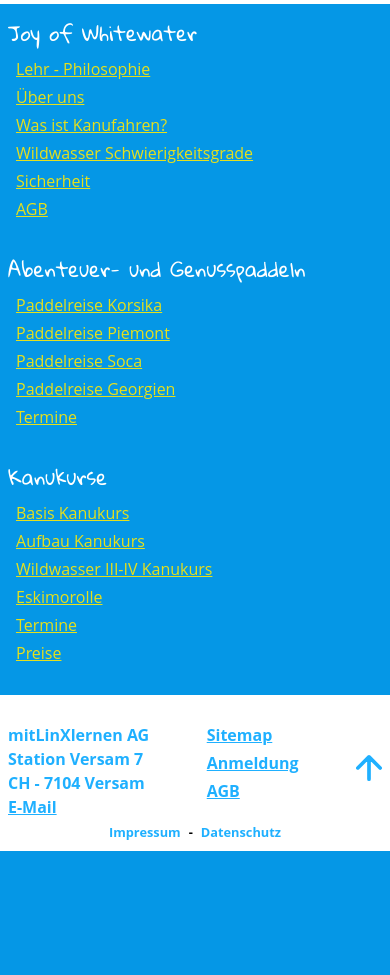
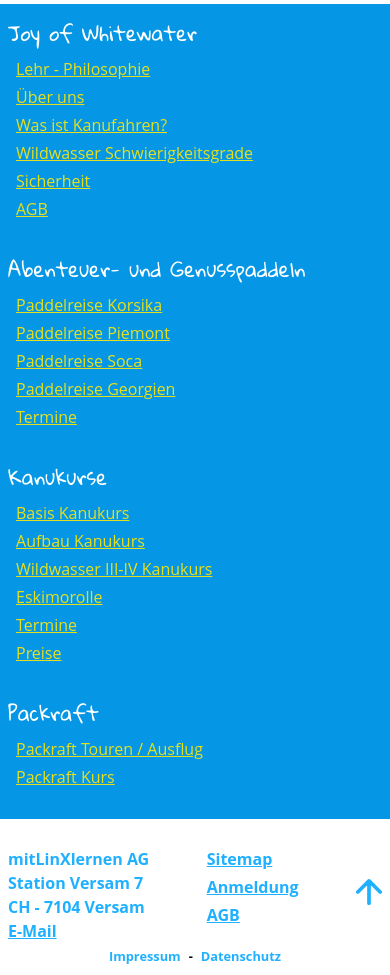
Before and after one commit to TomFrey/joy-of-whitewater, a PHP site: page /sitemap.html in a window 390 px wide. Shown: the part 57-1032 px from the top of the page. Before the commit the page ends 908 px from the top, so only its background shows below. Run offline with PHP 8.4, Linux system fonts and the light colour scheme; some libraries are stand-ins or nearby versions.

Commit message:
Packraft in die Sitemap aufgenommen. / Breakpoints angepasst.

```diff
--- a/src/assets/css/main.css
+++ b/src/assets/css/main.css
@@ -320,7 +320,7 @@ nav {
 
 /* *************************************************** */
 /* *********** ab hier für desktop ******************* */
-@media screen and (min-width: 740px) {
+@media screen and (min-width: 1050px) {
   .nav-wrapper {
     position: sticky;
     top: 0;
@@ -581,7 +581,7 @@ img.text-container-fill__bottom {
 
 /* *************************************************** */
 /* *********** ab hier für desktop ******************* */
-@media screen and (min-width: 740px) {
+@media screen and (min-width: 1050px) {
   .text-container-main {
     display: flex;
     flex-flow: row nowrap;
@@ -691,7 +691,7 @@ img.text-container-fill__bottom {
 
 /* ******************* */
 /* ab hier für desktop */
-@media screen and (min-width: 740px) {
+@media screen and (min-width: 1050px) {
   .parallax {
     perspective: 1px;
     height: 100vh;
@@ -875,7 +875,7 @@ h4.course-list-detail__title::after {
 
 /* *************************************************** */
 /* *********** ab hier für desktop ******************* */
-@media screen and (min-width: 740px) {
+@media screen and (min-width: 1050px) {
   .course-list {
     padding: 8px 16px; }
   .course-list-item:hover {
@@ -1011,7 +1011,7 @@ h4.course-list-detail__title::after {
 
 /* *************************************************** */
 /* *********** ab hier für desktop ******************* */
-@media screen and (min-width: 740px) {
+@media screen and (min-width: 1050px) {
   .footer {
     background-color: #ffffff;
     padding: 8px 16px; }
@@ -1254,7 +1254,7 @@ h4.course-list-detail__title::after {
 
 /* *************************************************** */
 /* *********** ab hier für desktop ******************* */
-@media screen and (min-width: 740px) {
+@media screen and (min-width: 1050px) {
   .anmeldung {
     margin: 16px 16px;
     padding: 16px 16px; }
@@ -1305,9 +1305,33 @@ h4.course-list-detail__title::after {
 .gridx12__width4--col3of3 {
   grid-area: 3 / 1 / 3 / 13; }
 
+.gridx12__width3--col1of4 {
+  grid-area: 1 / 1 / 1 / 13; }
+
+.gridx12__width3--col2of4 {
+  grid-area: 2 / 1 / 2 / 13; }
+
+.gridx12__width3--col3of4 {
+  grid-area: 3 / 1 / 3 / 13; }
+
+.gridx12__width3--col4of4 {
+  grid-area: 4 / 1 / 4 / 13; }
+
+/* *************************************************** */
+/* *********** ab hier für tablet ******************* */
+@media screen and (min-width: 440px) {
+  .gridx12__width3--col1of4 {
+    grid-area: 1 / 1 / 1 / 7; }
+  .gridx12__width3--col2of4 {
+    grid-area: 1 / 7 / 1 / 13; }
+  .gridx12__width3--col3of4 {
+    grid-area: 2 / 1 / 2 / 7; }
+  .gridx12__width3--col4of4 {
+    grid-area: 2 / 7 / 2 / 13; } }
+
 /* *************************************************** */
 /* *********** ab hier für desktop ******************* */
-@media screen and (min-width: 740px) {
+@media screen and (min-width: 1050px) {
   .gridx3 {
     display: grid;
     grid-template: [Zeile1] "row1 row1 row1" auto [Zeile1Ende]/auto 1200px auto; }
@@ -1344,7 +1368,15 @@ h4.course-list-detail__title::after {
   .gridx12__width4--col2of3 {
     grid-area: 1 / 5 / 1 / 9; }
   .gridx12__width4--col3of3 {
-    grid-area: 1 / 9 / 1 / 13; } }
+    grid-area: 1 / 9 / 1 / 13; }
+  .gridx12__width3--col1of4 {
+    grid-area: 1 / 1 / 1 / 4; }
+  .gridx12__width3--col2of4 {
+    grid-area: 1 / 4 / 1 / 7; }
+  .gridx12__width3--col3of4 {
+    grid-area: 1 / 7 / 1 / 10; }
+  .gridx12__width3--col4of4 {
+    grid-area: 1 / 10 / 1 / 13; } }
 
 /*
 	Code übernommen und angepasst von Norman van der Mull
@@ -1420,7 +1452,7 @@ h4.course-list-detail__title::after {
 /* *************************************************************************************/
 /*                                ab hier nur für desktop                              */
 /* *************************************************************************************/
-@media screen and (min-width: 740px) {
+@media screen and (min-width: 1050px) {
   .image-slider-wrapper {
     max-width: 1000px;
     margin: 16px auto; }
@@ -1542,7 +1574,7 @@ h4.course-list-detail__title::after {
 
 /* *************************************************** */
 /* *********** ab hier für desktop ******************* */
-@media screen and (min-width: 740px) {
+@media screen and (min-width: 1050px) {
   .text-container-drawer.text-container-drawer--details .prices th:first-child, .text-container-drawer.text-container-drawer--details.js-show .prices th:first-child {
     position: static; }
   .scrollable-table-wrapper {
@@ -1573,7 +1605,7 @@ h4.course-list-detail__title::after {
 
 /* *************************************************** */
 /* *********** ab hier für desktop ******************* */
-@media screen and (min-width: 740px) {
+@media screen and (min-width: 1050px) {
   .sitemap {
     margin-left: 16px; }
     .sitemap .sitemap__title:hover {
@@ -1615,7 +1647,7 @@ a.open-drawer-wrapper {
 
 /* *************************************************** */
 /* *********** ab hier für desktop ******************* */
-@media screen and (min-width: 740px) {
+@media screen and (min-width: 1050px) {
   .open-drawer {
     border: 1px solid #E68305;
     border-radius: 8px;
@@ -1646,7 +1678,7 @@ a.open-drawer-wrapper {
 /* *************************************************************************************/
 /*                                ab hier nur für desktop                              */
 /* *************************************************************************************/
-@media screen and (min-width: 740px) {
+@media screen and (min-width: 1050px) {
   .general-button {
     display: inline-block; }
   .general-button--primary:hover, .general-button--primary-payment-confirmation:hover {
@@ -1659,7 +1691,7 @@ a.open-drawer-wrapper {
 
 /* *************************************************** */
 /* *********** ab hier für desktop ******************* */
-@media screen and (min-width: 740px) {
+@media screen and (min-width: 1050px) {
   .general-link:hover {
     color: #ffffff; } }
 
@@ -1704,7 +1736,7 @@ a.open-drawer-wrapper {
   width: 30px; }
 
 /* ab hier für desktop */
-@media screen and (min-width: 740px) {
+@media screen and (min-width: 1050px) {
   .link-button, .link-button--mail {
     border: 1px solid #E68305;
     border-radius: 8px; }
@@ -1811,7 +1843,7 @@ main .text-container {
 
 /* *************************************************** */
 /* *********** ab hier für desktop ******************* */
-@media screen and (min-width: 740px) {
+@media screen and (min-width: 1050px) {
   header {
     position: relative;
     margin-top: 0px;
--- a/src/assets/js/util/globalConfig.js
+++ b/src/assets/js/util/globalConfig.js
@@ -2,7 +2,7 @@
 const Globals = (function () {
 	function get() {
 		return {
-			breakpointLarge: 740,
+			breakpointLarge: 1050, //740,
 			breakpointMedium: 440,
 			pathForImagesInTheCarousel: '/assets/images/carousel/',
 			pathForImagesInTheSlider: '/assets/images/slider/',
--- a/src/scss/_specifications.scss
+++ b/src/scss/_specifications.scss
@@ -74,9 +74,9 @@ $navTextSize: 1.5rem;
 
 
 /*** media breakpoints ***/
-$breakpoint-large: 740px;
+$breakpoint-large: 1050px; //740px;
 $breakpoint-medium: 440px;
-$breakpoint-small: 376px;
+//$breakpoint-small: 376px;
 
 
 /*** fonts ***/
--- a/src/scss/components/_grids.scss
+++ b/src/scss/components/_grids.scss
@@ -42,6 +42,7 @@
 	grid-area: 2 / 1 / 2 / 13;
 }
 
+
 .gridx12__width4--col1of3{
 	grid-area: 1 / 1 / 1 / 13;
 }
@@ -54,6 +55,48 @@
 	grid-area: 3 / 1 / 3 / 13;
 }
 
+
+.gridx12__width3--col1of4{
+	grid-area: 1 / 1 / 1 / 13;
+}
+
+.gridx12__width3--col2of4{
+	grid-area: 2 / 1 / 2 / 13;
+}
+
+.gridx12__width3--col3of4{
+	grid-area: 3 / 1 / 3 / 13;
+}
+
+.gridx12__width3--col4of4{
+	grid-area: 4 / 1 / 4 / 13;
+}
+
+
+
+
+
+/* *************************************************** */
+/* *********** ab hier für tablet ******************* */
+@media screen and (min-width: $breakpoint-medium) { //wenn Bildschirm grösser 740 px gross ist, dann...
+
+	.gridx12__width3--col1of4{
+		grid-area: 1 / 1 / 1 / 7;
+	}
+
+	.gridx12__width3--col2of4{
+		grid-area: 1 / 7 / 1 / 13;
+	}
+
+	.gridx12__width3--col3of4{
+		grid-area: 2 / 1 / 2 / 7;
+	}
+
+	.gridx12__width3--col4of4{
+		grid-area: 2 / 7 / 2 / 13;
+	}
+
+}
 
 
 /* *************************************************** */
@@ -111,6 +154,7 @@
 		grid-area: 1 / 2 / 1 / 12;
 	}
 
+
 	.gridx12__width6--col1of2{
 		//background-color: green;
 		grid-area: 1 / 1 / 1 / 7;
@@ -120,6 +164,7 @@
 		//background-color: yellow;
 		grid-area: 1 / 7 / 1 / 13;
 	}
+
 
 	.gridx12__width4--col1of3{
 		grid-area: 1 / 1 / 1 / 5;
@@ -132,4 +177,21 @@
 	.gridx12__width4--col3of3{
 		grid-area: 1 / 9 / 1 / 13;
 	}
+
+
+	.gridx12__width3--col1of4{
+		grid-area: 1 / 1 / 1 / 4;
+	}
+
+	.gridx12__width3--col2of4{
+		grid-area: 1 / 4 / 1 / 7;
+	}
+
+	.gridx12__width3--col3of4{
+		grid-area: 1 / 7 / 1 / 10;
+	}
+
+	.gridx12__width3--col4of4{
+		grid-area: 1 / 10 / 1 / 13;
+	}
 }
--- a/src/sitemap.html
+++ b/src/sitemap.html
@@ -73,7 +73,8 @@
 		<div class="text-container">
 			<div class="text-container-full-width">
 				<div class="gridx12">
-					<div class="gridx12__width4--col1of3">
+
+					<div class="gridx12__width3--col1of4">
 						<div class="sitemap">
 							<a class="sitemap__title" href="/">Joy of Whitewater</a>
 							<ul class="sitemap__list">
@@ -99,7 +100,7 @@
 						</div>
 					</div>
 
-					<div class="gridx12__width4--col2of3">
+					<div class="gridx12__width3--col2of4">
 						<div class="sitemap">
 							<a class="sitemap__title" href="../paddelreisen.html">Abenteuer- und Genusspaddeln</a>
 							<ul class="sitemap__list">
@@ -122,7 +123,7 @@
 						</div>
 					</div>
 
-					<div class="gridx12__width4--col3of3">
+					<div class="gridx12__width3--col3of4">
 						<div class="sitemap">
 							<a class="sitemap__title" href="../kanukurse.html">Kanukurse</a>
 							<ul class="sitemap__list">
@@ -147,6 +148,21 @@
 							</ul>
 						</div>
 					</div>
+
+					<div class="gridx12__width3--col4of4">
+						<div class="sitemap">
+							<a class="sitemap__title" href="../packraft.html">Packraft</a>
+							<ul class="sitemap__list">
+								<li class="sitemap__list__item">
+									<a href="../packraft.html#packraftAusflugAnchor">Packraft Touren / Ausflug</a>
+								</li>
+								<li class="sitemap__list__item">
+									<a href="../packraft.html#packraftKursAnchor">Packraft Kurs</a>
+								</li>
+							</ul>
+						</div>
+					</div>
+
 				</div>
 			</div>
 		</div>
```
Also changed, not shown: src/sitemap.xml (+18 -4 lines).
